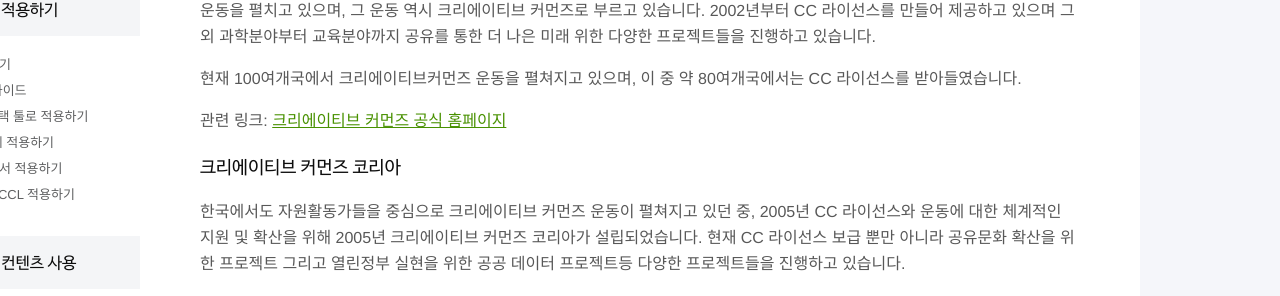
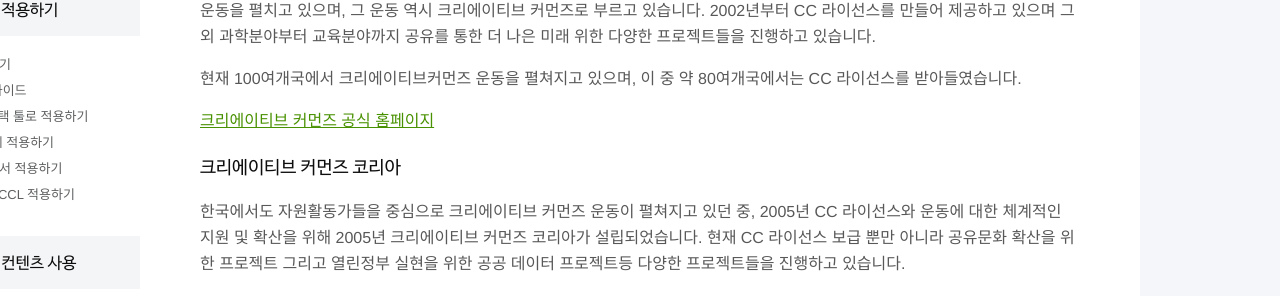
Before and after one commit to creativecommonskorea/cclguide, a Jekyll site: the page built from pages/cckorea.md, in a window 1280 px wide. Shown: the part 375-671 px from the top of the page. Built offline with Jekyll 4.4.1, drawn with Linux system fonts in a browser that asks for light colours; nearby versions of some CDN libraries; some web fonts are replaced; a style sheet for code colours, icons or effects is not loaded.

Commit message:
Updated cckorea.md

```diff
--- a/pages/cckorea.md
+++ b/pages/cckorea.md
@@ -16,7 +16,7 @@
 
 현재 100여개국에서 크리에이티브커먼즈 운동을 펼쳐지고 있으며, 이 중 약 80여개국에서는 CC 라이선스를 받아들였습니다.
 
-- 관련 링크: [크리에이티브 커먼즈 공식 홈페이지](https://creativecommons.org/about/downloads)
+- [크리에이티브 커먼즈 공식 홈페이지](https://creativecommons.org/about/downloads)
 
 ## 크리에이티브 커먼즈 코리아
 
```
